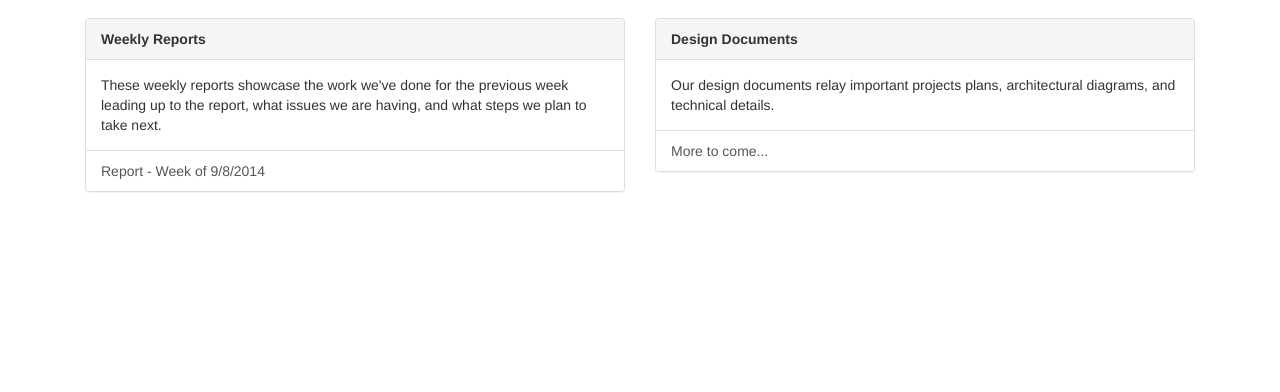
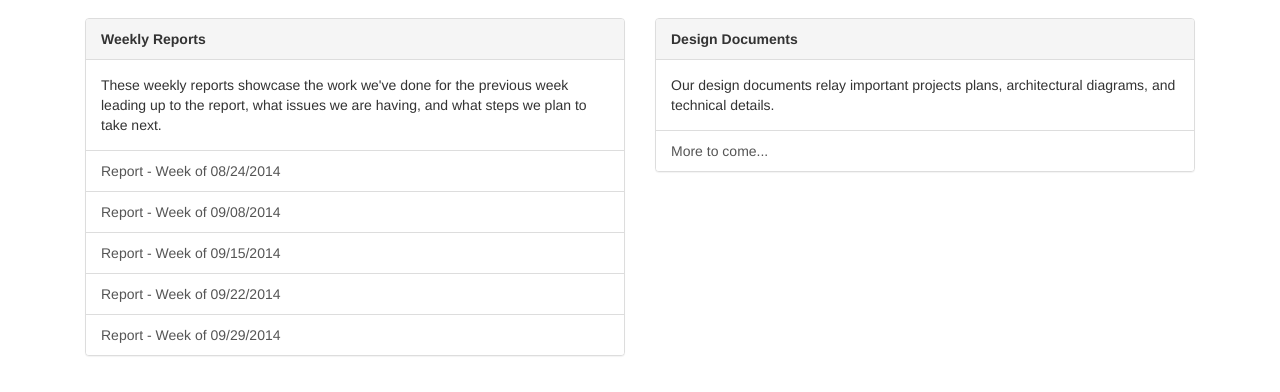
Before and after one commit to lighthouse-isu/lighthouse.github.io, a website: page docs/index.html in a window 1280 px wide. Shown: the part 74-466 px from the top of the page. Drawn offline with Linux system fonts and the light colour scheme.

Commit message:
Add reports for weeks 2-5

```diff
--- a/docs/index.html
+++ b/docs/index.html
@@ -51,7 +51,11 @@
               <!-- List group -->
               <!-- NEW REPORT LINKS HERE -->
               <div class="list-group">
-                <a href="/docs/reports/report-week1.docx" class="list-group-item">Report - Week of 9/8/2014</a>
+                <a href="/docs/reports/report-week1.docx" class="list-group-item">Report - Week of 08/24/2014</a>
+                <a href="/docs/reports/report-week2.docx" class="list-group-item">Report - Week of 09/08/2014</a>
+                <a href="/docs/reports/report-week3.docx" class="list-group-item">Report - Week of 09/15/2014</a>
+                <a href="/docs/reports/report-week4.docx" class="list-group-item">Report - Week of 09/22/2014</a>
+                <a href="/docs/reports/report-week5.docx" class="list-group-item">Report - Week of 09/29/2014</a>
               </div>
             </div>
           </div>
```
Also changed, not shown: 4 other files.
